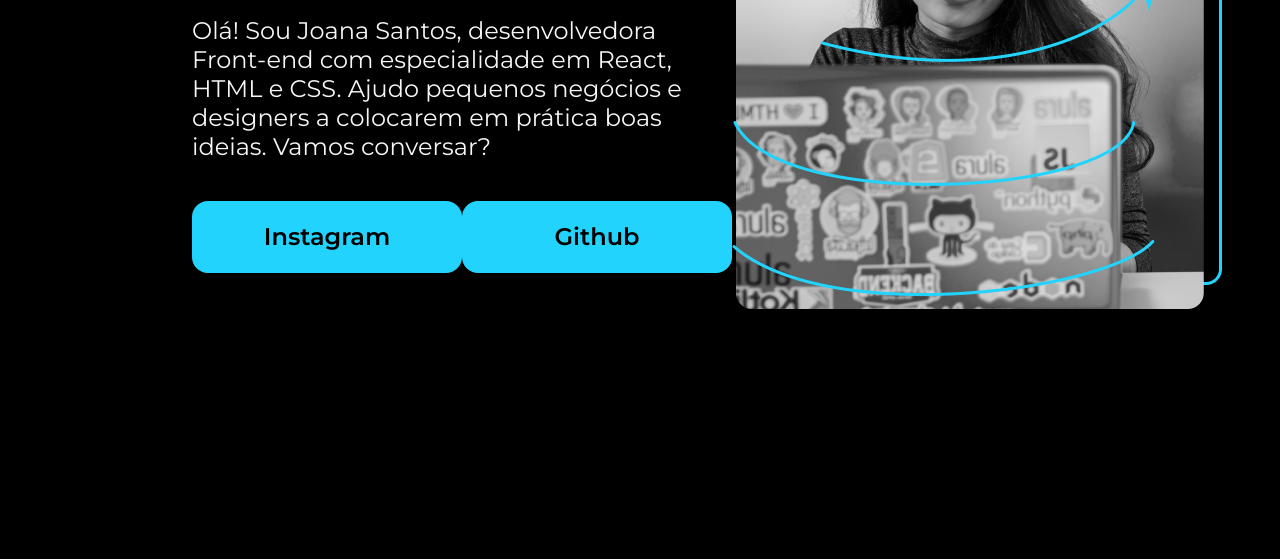
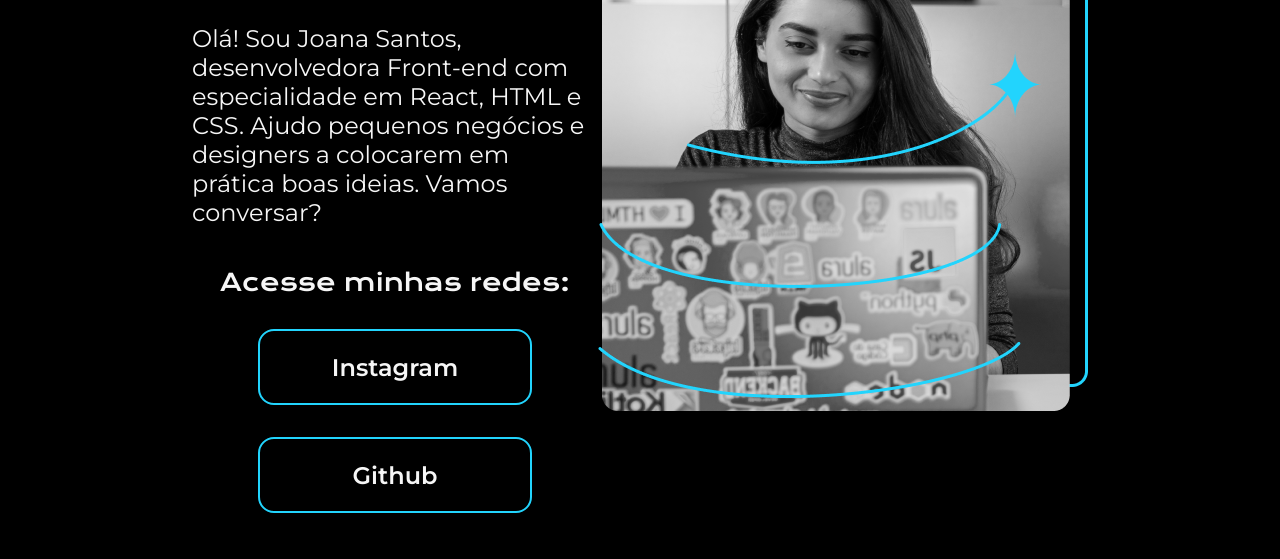
Before and after one commit to loramazer/html-css-js, a plain HTML site: page Alura/Portfolio/index.html in a window 1280 px wide. Shown: the part 369-928 px from the top of the page. Drawn offline with nearby package versions, Linux system fonts and the light colour scheme.

```diff
--- a/Alura/Portfolio/index.html
+++ b/Alura/Portfolio/index.html
@@ -14,6 +14,7 @@
                 <p class="apresentacao__conteudo__texto">Olá! Sou Joana Santos, desenvolvedora Front-end com especialidade em React, HTML e CSS. Ajudo pequenos negócios e designers a colocarem em prática boas ideias.
                     Vamos conversar?</p>
                 <div class="apresentacao__links">
+                    <h2 class="apresentacao__links__subtitulo">Acesse minhas redes:</h2>
                     <a class="apresentacao__links__link" href="https://www.instagram.com/laura.mazer/">Instagram</a>
                     <a class="apresentacao__links__link" href="https://github.com/loramazer">Github</a>
                 </div>
--- a/Alura/Portfolio/styles/style.css
+++ b/Alura/Portfolio/styles/style.css
@@ -34,8 +34,6 @@
 .apresentacao__conteudo__titulo {
     font-size: 36px;
     font-family: "Krona One", sans-serif;
-    font-weight: 400;
-
 }
 
 .apresentacao__conteudo__texto {
@@ -46,16 +44,25 @@
 
 .apresentacao__links {
     display: flex;
+    flex-direction: column;
     justify-content: space-between;
+    align-items: center;
+    gap: 32px;
+}
+
+.apresentacao__links__subtitulo {
+    font-family: "Krona One", sans-serif;
+    font-weight: 400;
+    font-size: 24px;
 }
 
 .apresentacao__links__link {
-   background-color: #22D4FD;
-   color: black;
+   color: #F6F6F6;
    font-family: "Montserrat", sans-serif;
    font-weight: 600;
    width: 270px;
    text-align: center;
+   border: 2px solid #22D4FD;
    border-radius: 16px;
    font-size: 24px;
    padding: 21.5px 0;
```
